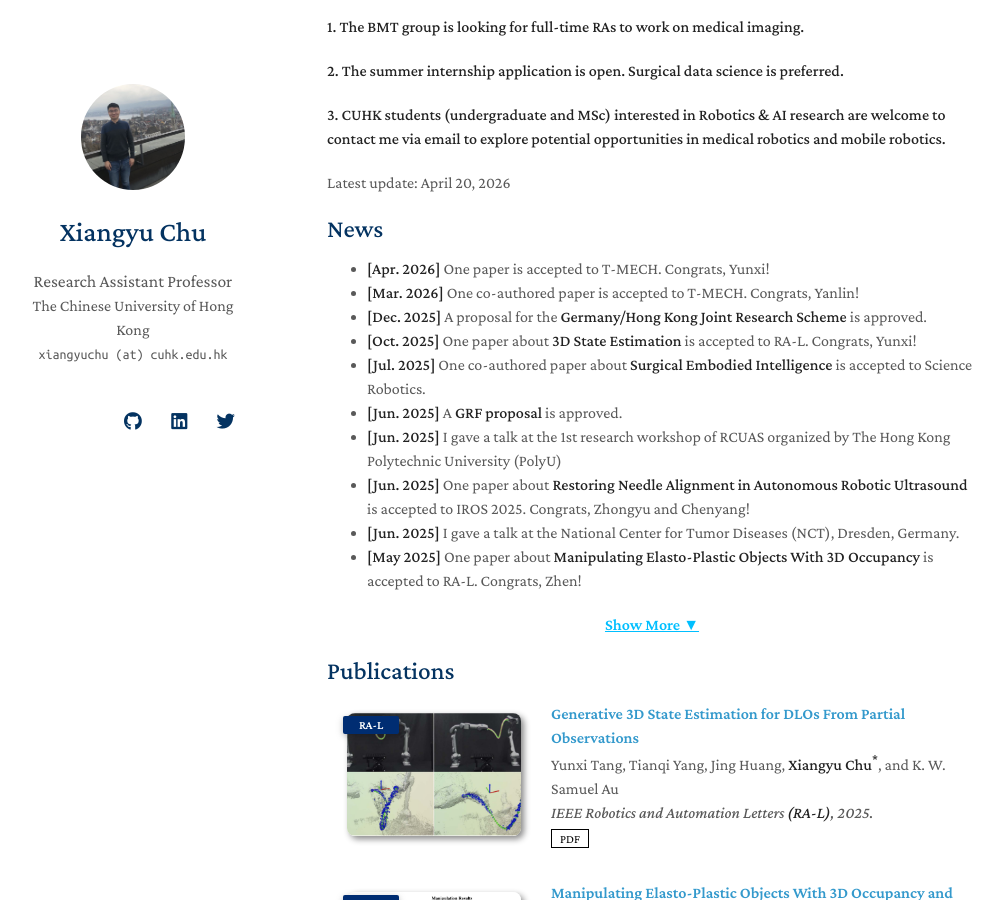
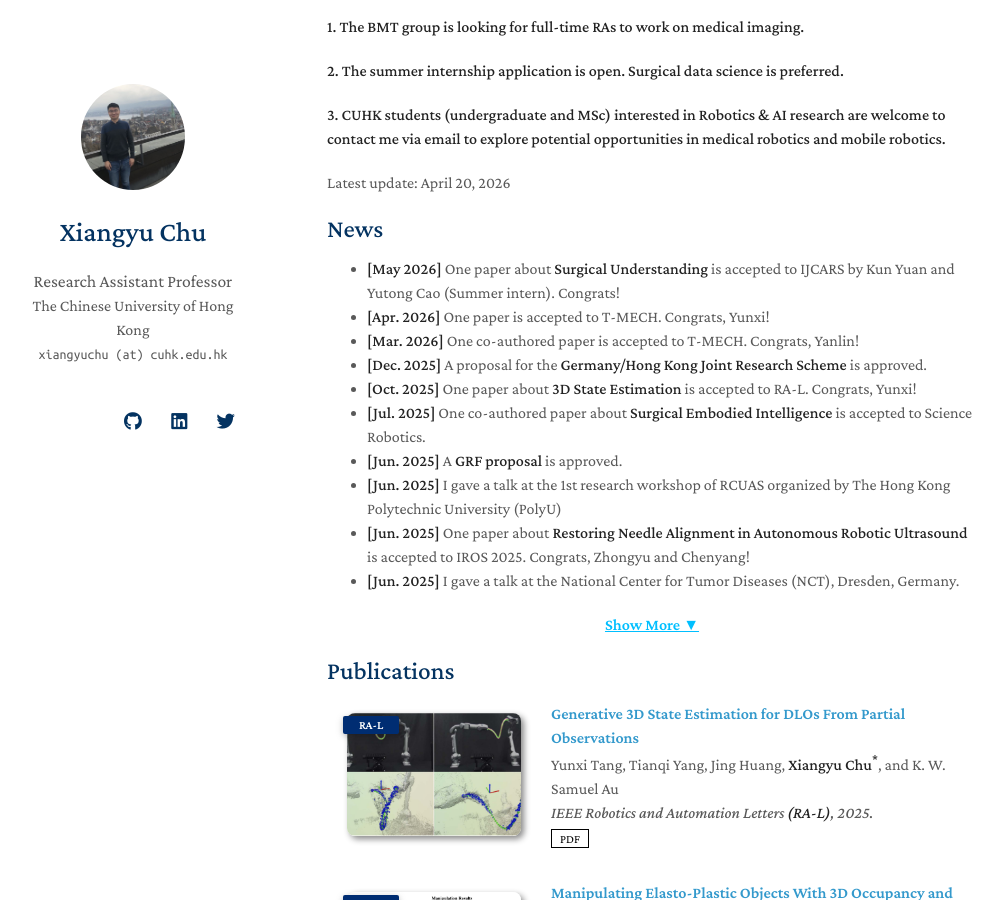
Before and after one commit to xiangyuchu03/xiangyuchu03.github.io, a Jekyll site: the page built from index.md, in a window 1280 px wide and 900 px high, scrolled down 398 px. Shown: the whole window, without its empty margins (143-1146 px from the left). Built offline with Jekyll 4.4.1, drawn with Linux system fonts in a browser that asks for light colours; nearby versions of some CDN libraries; a style sheet for code colours, icons or effects is not loaded; our own code applies the rules of GitHub Pages for plain Markdown files.

Commit message:
Update index.md

```diff
--- a/index.md
+++ b/index.md
@@ -19,6 +19,7 @@ Latest update: April 20, 2026
 
 ## News
 <ul id="news-list">
+    <li class="news-item"><strong>[May 2026]</strong> One paper about <strong> Surgical Understanding </strong> is accepted to IJCARS by Kun Yuan and Yutong Cao (Summer intern). Congrats! </li>
     <li class="news-item"><strong>[Apr. 2026]</strong> One paper is accepted to T-MECH. Congrats, Yunxi! </li>
     <li class="news-item"><strong>[Mar. 2026]</strong> One co-authored paper is accepted to T-MECH. Congrats, Yanlin! </li>
     <li class="news-item"><strong>[Dec. 2025]</strong> A proposal for the <strong> Germany/Hong Kong Joint Research Scheme </strong> is approved. </li>
```
